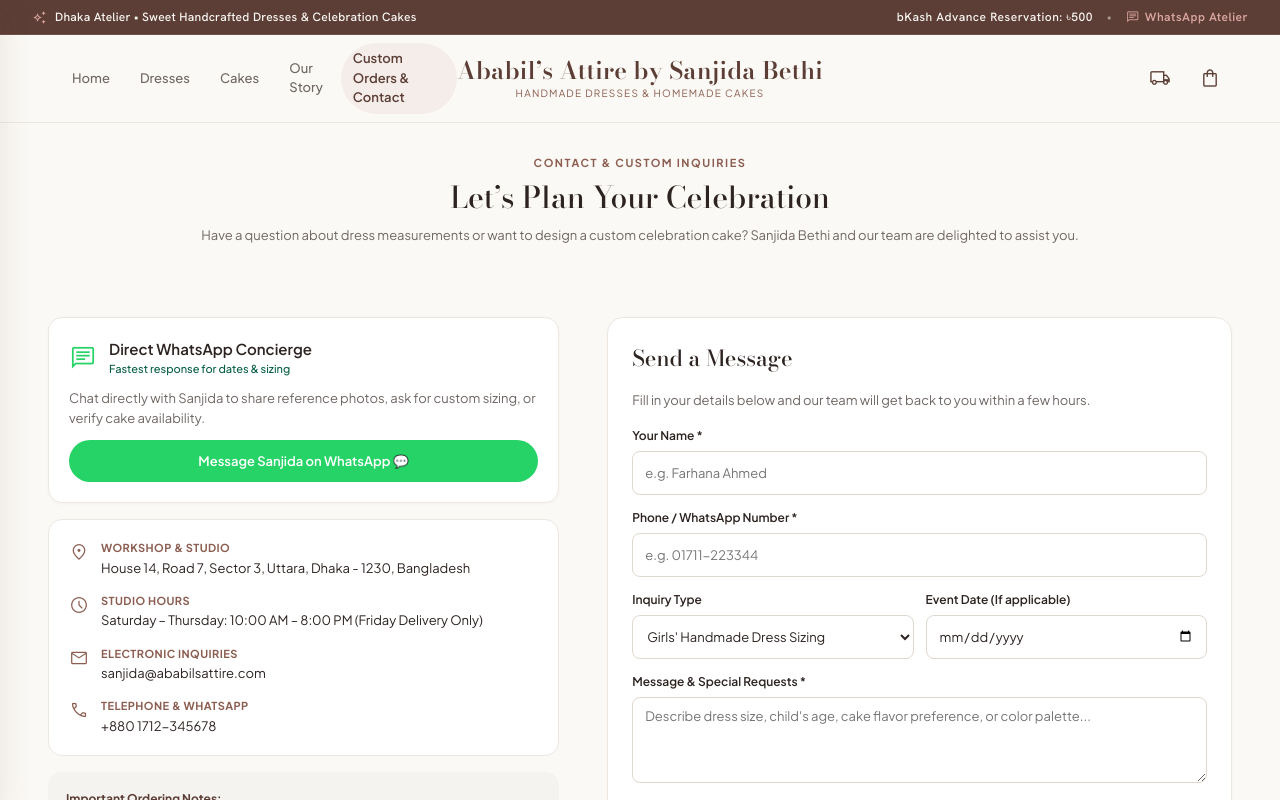
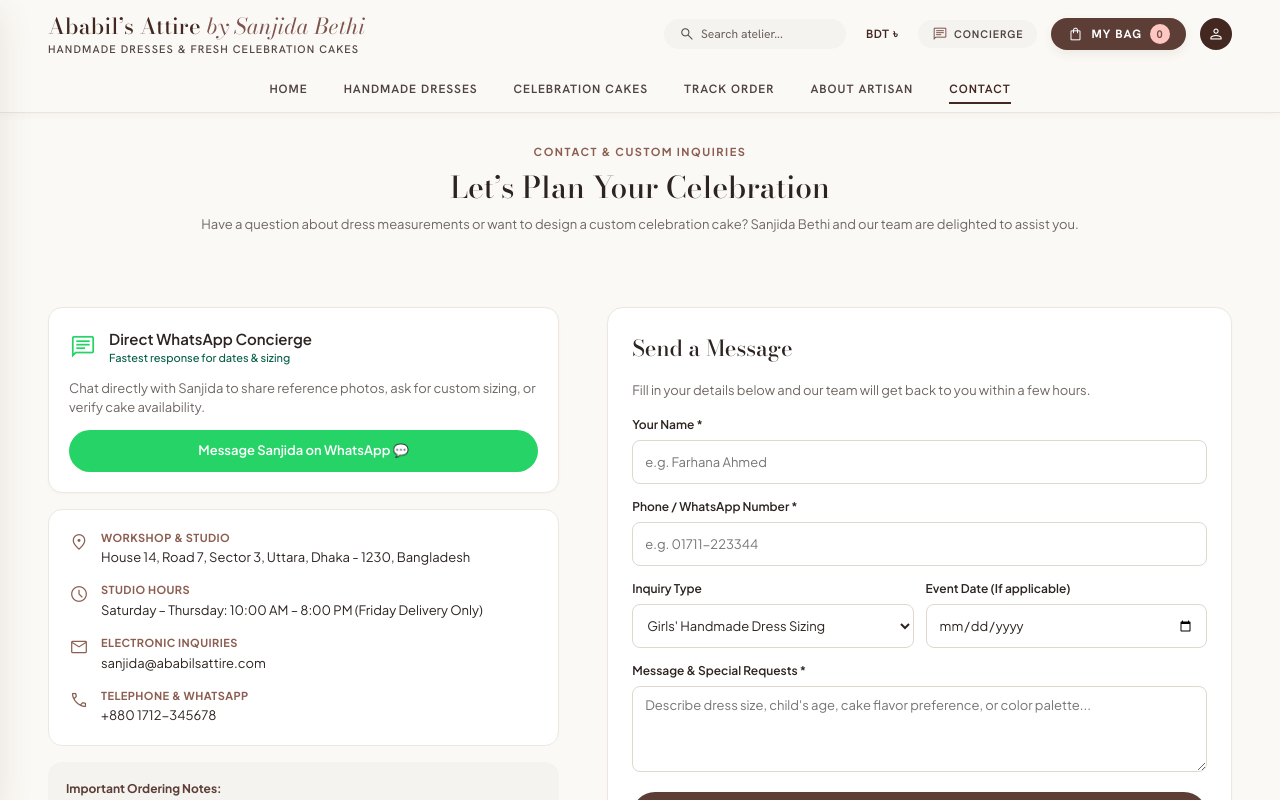
Before and after one commit to itzabd/E-Commerce-for-Ababils-attire, a React (Vite) app: page /contact in a window 1280 px wide. Shown: the top 800 px of the page. Built offline with nearby package versions, Linux system fonts and the light colour scheme; no server answers; a web font is replaced by a local one.

Commit message:
feat(desktop): implement exact Stitch 2-row header for desktop layout matching project 13092249108045248978 while protecting mobile UI

```diff
--- a/src/index.css
+++ b/src/index.css
@@ -176,7 +176,7 @@
   scrollbar-width: none;
 }
 
-@media (min-width: 768px) {
+@media (min-width: 960px) {
   .customer-mobile-menu-btn {
     display: none !important;
   }
@@ -278,63 +278,279 @@
    Editorial Haute-Couture Boutique Presentation
    ============================================================================== */
 
-/* 1. Announcement Ribbon (Desktop & Tablet) */
-.desktop-announcement-bar {
-  background-color: #5c3e36;
-  color: #fbf9f5;
-  font-family: 'Hanken Grotesk', 'Plus Jakarta Sans', sans-serif;
-  font-size: 12px;
-  letter-spacing: 0.04em;
-  padding: 8px 32px;
-  border-bottom: 1px solid rgba(255, 255, 255, 0.1);
+/* 1. Stitch Desktop 2-Row Header (Project 13092249108045248978 PC View) */
+.stitch-desktop-header {
+  display: none;
+  position: fixed;
+  top: 0;
+  left: 0;
+  right: 0;
+  z-index: 50;
+  background-color: rgba(251, 249, 245, 0.94);
+  backdrop-filter: blur(16px);
+  -webkit-backdrop-filter: blur(16px);
+  border-bottom: 1px solid rgba(223, 216, 206, 0.6);
+  box-shadow: 0 1px 8px rgba(92, 62, 54, 0.06);
+}
+
+.stitch-desktop-header-inner {
+  height: 112px;
+  max-width: 1280px;
+  margin: 0 auto;
+  padding: 12px 3rem 8px 3rem;
+  display: flex;
+  flex-direction: column;
+  justify-content: space-between;
+}
+
+.stitch-desktop-header-top-row {
+  display: flex;
+  align-items: center;
+  justify-content: space-between;
   width: 100%;
 }
 
-.desktop-announcement-inner {
-  max-width: 1360px;
-  margin: 0 auto;
+.stitch-desktop-brand-wrapper {
+  display: flex;
+  flex-direction: column;
+  text-align: left;
+}
+
+.stitch-desktop-brand-link {
+  text-decoration: none;
+  display: flex;
+  flex-direction: column;
+  text-align: left;
+}
+
+.stitch-desktop-brand-title {
+  font-family: 'Bodoni Moda', Georgia, serif;
+  font-size: 22px;
+  line-height: 28px;
+  font-weight: 500;
+  letter-spacing: 0.01em;
+  color: #432821;
+}
+
+.stitch-desktop-brand-author {
+  font-family: 'Bodoni Moda', Georgia, serif;
+  font-style: italic;
+  font-weight: 400;
+  color: #7e544f;
+}
+
+.stitch-desktop-brand-subtitle {
+  font-family: 'Hanken Grotesk', 'Plus Jakarta Sans', sans-serif;
+  font-size: 11px;
+  line-height: 14px;
+  text-transform: uppercase;
+  letter-spacing: 0.1em;
+  font-weight: 500;
+  color: #504441;
+  margin-top: 2px;
+}
+
+.stitch-desktop-header-actions {
   display: flex;
   align-items: center;
-  justify-content: space-between;
-  gap: 16px;
+  gap: 14px;
 }
 
-.announcement-left {
+.stitch-desktop-search-pill {
+  display: flex;
+  align-items: center;
+  background-color: #f5f3ef;
+  padding: 6px 14px;
+  border-radius: 9999px;
+  color: #504441;
+  border: 1px solid transparent;
+  transition: all 0.2s ease;
+}
+
+.stitch-desktop-search-pill:focus-within {
+  background-color: #ffffff;
+  border-color: rgba(126, 84, 79, 0.4);
+  box-shadow: 0 2px 8px rgba(92, 62, 54, 0.06);
+}
+
+.stitch-desktop-search-icon {
+  font-size: 16px;
+  color: #504441;
+  margin-right: 6px;
+}
+
+.stitch-desktop-search-input {
+  background: transparent;
+  border: none;
+  outline: none;
+  font-family: 'Hanken Grotesk', 'Plus Jakarta Sans', sans-serif;
+  font-size: 12px;
+  color: #504441;
+  width: 130px;
+}
+
+.stitch-desktop-search-input::placeholder {
+  color: #504441;
+  opacity: 0.85;
+}
+
+.stitch-desktop-currency {
+  font-family: 'Hanken Grotesk', 'Plus Jakarta Sans', sans-serif;
+  font-size: 12px;
+  font-weight: 600;
+  color: #432821;
+  padding: 4px 6px;
+  letter-spacing: 0.04em;
+  user-select: none;
+}
+
+.stitch-desktop-concierge-pill {
+  display: flex;
+  align-items: center;
+  gap: 6px;
+  background-color: #f5f3ef;
+  padding: 6px 14px;
+  border-radius: 9999px;
+  font-family: 'Hanken Grotesk', 'Plus Jakarta Sans', sans-serif;
+  font-size: 11px;
+  font-weight: 600;
+  text-transform: uppercase;
+  letter-spacing: 0.08em;
+  color: #504441;
+  text-decoration: none;
+  transition: all 0.15s ease;
+}
+
+.stitch-desktop-concierge-pill:hover {
+  background-color: #eae7e1;
+  color: #432821;
+}
+
+.stitch-desktop-concierge-icon {
+  font-size: 16px;
+  color: #7e544f;
+}
+
+.stitch-desktop-bag-pill {
   display: flex;
   align-items: center;
   gap: 8px;
-  font-weight: 500;
-  letter-spacing: 0.02em;
+  background-color: #5c3e36;
+  padding: 6px 16px;
+  border-radius: 9999px;
+  font-family: 'Hanken Grotesk', 'Plus Jakarta Sans', sans-serif;
+  font-size: 12px;
+  font-weight: 700;
+  text-transform: uppercase;
+  letter-spacing: 0.08em;
+  color: #ffffff;
+  text-decoration: none;
+  box-shadow: 0 4px 12px -2px rgba(92, 62, 54, 0.12);
+  transition: background-color 0.15s ease;
 }
 
-.announcement-right {
-  display: flex;
-  align-items: center;
-  gap: 14px;
-  font-weight: 500;
+.stitch-desktop-bag-pill:hover {
+  background-color: #432821;
 }
 
-.announcement-divider {
-  opacity: 0.5;
-}
-
-.announcement-whatsapp-link {
-  display: inline-flex;
-  align-items: center;
-  gap: 5px;
-  color: #d9a59f;
-  text-decoration: none;
-  font-weight: 600;
-  transition: color 0.15s ease;
-}
-
-.announcement-whatsapp-link:hover {
+.stitch-desktop-bag-icon {
+  font-size: 16px;
   color: #ffffff;
 }
 
-@media (max-width: 767px) {
-  .desktop-announcement-bar {
+.stitch-desktop-bag-text {
+  color: #ffffff;
+}
+
+.stitch-desktop-bag-count {
+  width: 20px;
+  height: 20px;
+  border-radius: 50%;
+  background-color: #ffc7c1;
+  color: #7a514c;
+  font-size: 11px;
+  font-weight: 700;
+  display: flex;
+  align-items: center;
+  justify-content: center;
+}
+
+.stitch-desktop-user-btn {
+  width: 32px;
+  height: 32px;
+  border-radius: 50%;
+  background-color: #432821;
+  display: flex;
+  align-items: center;
+  justify-content: center;
+  color: #ffffff;
+  text-decoration: none;
+  transition: opacity 0.15s ease;
+}
+
+.stitch-desktop-user-btn:hover {
+  opacity: 0.9;
+}
+
+.stitch-desktop-user-icon {
+  font-size: 18px;
+  color: #ffffff;
+}
+
+/* Row 2: Centered Nav */
+.stitch-desktop-nav-row {
+  display: flex;
+  align-items: center;
+  justify-content: center;
+  gap: 36px;
+  padding-top: 4px;
+}
+
+.stitch-desktop-nav-link {
+  font-family: 'Hanken Grotesk', 'Plus Jakarta Sans', sans-serif;
+  font-size: 12px;
+  font-weight: 600;
+  text-transform: uppercase;
+  letter-spacing: 0.08em;
+  color: #504441;
+  text-decoration: none;
+  padding-bottom: 4px;
+  border-bottom: 2px solid transparent;
+  transition: color 0.15s ease, border-color 0.15s ease;
+}
+
+.stitch-desktop-nav-link:hover {
+  color: #1b1c1a;
+}
+
+.stitch-desktop-nav-link.active {
+  color: #432821 !important;
+  font-weight: 600 !important;
+  border-bottom: 2px solid #432821 !important;
+}
+
+/* Visibility Control */
+@media (min-width: 960px) {
+  .stitch-desktop-header {
+    display: block !important;
+  }
+  .stitch-mobile-header {
     display: none !important;
+  }
+  .customer-main-content {
+    padding-top: 112px !important;
+  }
+}
+
+@media (max-width: 959px) {
+  .stitch-desktop-header {
+    display: none !important;
+  }
+  .stitch-mobile-header {
+    display: block !important;
+  }
+  .customer-main-content {
+    padding-top: 0 !important;
   }
 }
 
--- a/src/layouts/CustomerLayout.tsx
+++ b/src/layouts/CustomerLayout.tsx
@@ -20,6 +20,7 @@
   const { isAdmin } = useAuth();
   const { itemCount, isBagBouncing } = useCart();
   const navigate = useNavigate();
+  const [desktopSearch, setDesktopSearch] = useState('');
 
   useEffect(() => {
     settingsService.getSettings().then((s) => {
@@ -94,6 +95,9 @@
   // Determine clean brand title and subtitle without duplicating "by Sanjida Bethi"
   const rawStoreName = (storeSettings?.store_name || "Ababil’s Attire by Sanjida Bethi").trim();
   const hasAuthorInName = /by\s+Sanjida\s+Bethi/i.test(rawStoreName);
+  const mainBrandName = hasAuthorInName
+    ? rawStoreName.replace(/by\s+Sanjida\s+Bethi/i, '').trim()
+    : rawStoreName;
   const headerSubtitleText = hasAuthorInName
     ? "Handmade Dresses & Homemade Cakes"
     : "Handmade Dresses & Homemade Cakes • by Sanjida Bethi";
@@ -132,39 +136,151 @@
         </div>
       )}
 
-      {/* Editorial Announcement Ribbon (Desktop POV) */}
-      <div className="desktop-announcement-bar">
-        <div className="desktop-announcement-inner">
-          <div className="announcement-left">
-            <span className="material-symbols-outlined" style={{ fontSize: '15px', color: '#d9a59f' }}>
-              auto_awesome
+      {/* ================================================================= */}
+      {/* 1A. STITCH DESKTOP 2-ROW HEADER (Visible >= 960px)                */}
+      {/* Faithfully implements Stitch Project 13092249108045248978 PC View */}
+      {/* ================================================================= */}
+      <header className="stitch-desktop-header">
+        <div className="stitch-desktop-header-inner">
+          {/* Row 1: Brand & Atelier Action Cluster */}
+          <div className="stitch-desktop-header-top-row">
+            <div className="stitch-desktop-brand-wrapper">
+              <Link to="/" className="stitch-desktop-brand-link">
+                <span className="stitch-desktop-brand-title">
+                  {mainBrandName || "Ababil’s Attire"}{' '}
+                  <span className="stitch-desktop-brand-author">by Sanjida Bethi</span>
                 </span>
-            <span>Dhaka Atelier • Sweet Handcrafted Dresses & Celebration Cakes</span>
+                <span className="stitch-desktop-brand-subtitle">
+                  HANDMADE DRESSES &amp; FRESH CELEBRATION CAKES
+                </span>
+              </Link>
             </div>
-          <div className="announcement-right">
-            <span>bKash Advance Reservation: ৳{storeSettings?.minimum_advance_amount || 500}</span>
-            <span className="announcement-divider">•</span>
+
+            <div className="stitch-desktop-header-actions">
+              {/* Search Atelier Pill */}
+              <div className="stitch-desktop-search-pill">
+                <span className="material-symbols-outlined stitch-desktop-search-icon">search</span>
+                <input
+                  type="text"
+                  placeholder="Search atelier..."
+                  value={desktopSearch}
+                  onChange={(e) => setDesktopSearch(e.target.value)}
+                  onKeyDown={(e) => {
+                    if (e.key === 'Enter') {
+                      const q = desktopSearch.trim();
+                      navigate(q ? `/dresses?search=${encodeURIComponent(q)}` : '/dresses');
+                    }
+                  }}
+                  className="stitch-desktop-search-input"
+                  aria-label="Search atelier"
+                />
+              </div>
+
+              {/* Currency */}
+              <div className="stitch-desktop-currency">
+                <span>BDT ৳</span>
+              </div>
+
+              {/* WhatsApp Concierge */}
               <a
                 href={getStudioWhatsAppUrl('Assalamu Alaikum Sanjida Apu, I would like to inquire about an order.')}
                 target="_blank"
                 rel="noopener noreferrer"
-              className="announcement-whatsapp-link"
+                className="stitch-desktop-concierge-pill"
+                title="Chat with Atelier Concierge"
               >
-              <span className="material-symbols-outlined" style={{ fontSize: '14px' }}>
-                chat
+                <span className="material-symbols-outlined stitch-desktop-concierge-icon">chat</span>
+                <span>CONCIERGE</span>
+              </a>
+
+              {/* My Bag */}
+              <Link
+                to="/bag"
+                className={`stitch-desktop-bag-pill ${isBagBouncing ? 'bag-bounce-active' : ''}`}
+                title={`Shopping Bag (${itemCount} items)`}
+              >
+                <span className="material-symbols-outlined stitch-desktop-bag-icon">shopping_bag</span>
+                <span className="stitch-desktop-bag-text">MY BAG</span>
+                <span className="stitch-desktop-bag-count">{itemCount}</span>
+              </Link>
+
+              {/* User / Admin Access */}
+              <Link
+                to={isAdmin ? "/admin" : "/admin/login"}
+                className="stitch-desktop-user-btn"
+                title={isAdmin ? "Studio Admin Suite" : "Atelier Access"}
+                onClick={() => {
+                  handleSecretTap();
+                }}
+              >
+                <span className="material-symbols-outlined stitch-desktop-user-icon">
+                  {isAdmin ? 'shield_person' : 'person'}
                 </span>
-              <span>WhatsApp Atelier</span>
-            </a>
-          </div>
+              </Link>
             </div>
           </div>
 
+          {/* Row 2: Centered Horizontal Nav */}
+          <nav className="stitch-desktop-nav-row" aria-label="Desktop Navigation">
+            <NavLink
+              to="/"
+              end
+              className={({ isActive }) =>
+                `stitch-desktop-nav-link ${isActive ? 'active' : ''}`
+              }
+            >
+              HOME
+            </NavLink>
+            <NavLink
+              to="/dresses"
+              className={({ isActive }) =>
+                `stitch-desktop-nav-link ${isActive ? 'active' : ''}`
+              }
+            >
+              HANDMADE DRESSES
+            </NavLink>
+            <NavLink
+              to="/cakes"
+              className={({ isActive }) =>
+                `stitch-desktop-nav-link ${isActive ? 'active' : ''}`
+              }
+            >
+              CELEBRATION CAKES
+            </NavLink>
+            <NavLink
+              to="/track-order"
+              className={({ isActive }) =>
+                `stitch-desktop-nav-link ${isActive ? 'active' : ''}`
+              }
+            >
+              TRACK ORDER
+            </NavLink>
+            <NavLink
+              to="/about"
+              className={({ isActive }) =>
+                `stitch-desktop-nav-link ${isActive ? 'active' : ''}`
+              }
+            >
+              ABOUT ARTISAN
+            </NavLink>
+            <NavLink
+              to="/contact"
+              className={({ isActive }) =>
+                `stitch-desktop-nav-link ${isActive ? 'active' : ''}`
+              }
+            >
+              CONTACT
+            </NavLink>
+          </nav>
+        </div>
+      </header>
+
       {/* ================================================================= */}
-      {/* 1. STICKY BOUTIQUE HEADER (TopAppBar Anchor Component)            */}
+      {/* 1B. PROTECTED MOBILE HEADER (Visible < 960px)                     */}
       {/* ================================================================= */}
-      <header style={styles.header}>
+      <header style={styles.header} className="stitch-mobile-header">
         <div style={styles.headerInner} className="customer-header-inner">
-          {/* Left: Mobile Drawer Toggle & Desktop Nav */}
+          {/* Left: Mobile Drawer Toggle */}
           <div style={styles.leftGroup}>
             <button
               type="button"
@@ -178,41 +294,6 @@
                 menu
               </span>
             </button>
-
-            {/* Desktop Navigation Links */}
-            <nav style={styles.desktopNav} className="customer-desktop-nav" aria-label="Main Navigation">
-              <NavLink
-                to="/"
-                end
-                style={({ isActive }) => (isActive ? styles.desktopNavLinkActive : styles.desktopNavLink)}
-              >
-                Home
-              </NavLink>
-              <NavLink
-                to="/dresses"
-                style={({ isActive }) => (isActive ? styles.desktopNavLinkActive : styles.desktopNavLink)}
-              >
-                Dresses
-              </NavLink>
-              <NavLink
-                to="/cakes"
-                style={({ isActive }) => (isActive ? styles.desktopNavLinkActive : styles.desktopNavLink)}
-              >
-                Cakes
-              </NavLink>
-              <NavLink
-                to="/about"
-                style={({ isActive }) => (isActive ? styles.desktopNavLinkActive : styles.desktopNavLink)}
-              >
-                Our Story
-              </NavLink>
-              <NavLink
-                to="/contact"
-                style={({ isActive }) => (isActive ? styles.desktopNavLinkActive : styles.desktopNavLink)}
-              >
-                Custom Orders & Contact
-              </NavLink>
-            </nav>
           </div>
 
           {/* Center: Brand Identity (Mathematically centered across viewports) */}
--- a/src/pages/customer/DressesPage.tsx
+++ b/src/pages/customer/DressesPage.tsx
@@ -4,7 +4,7 @@
  */
 
 import React, { useEffect, useMemo, useState } from 'react';
-import { Link } from 'react-router-dom';
+import { Link, useSearchParams } from 'react-router-dom';
 import { productsService } from '../../services/products.service';
 import type { ProductWithDetails } from '../../types';
 import { DressCard } from '../../components/customer/DressCard';
@@ -13,14 +13,22 @@
 type SortOption = 'popular' | 'price_low' | 'price_high' | 'newest';
 
 export const DressesPage: React.FC = () => {
+  const [searchParams] = useSearchParams();
+  const queryParam = searchParams.get('search') || searchParams.get('q') || '';
   const [products, setProducts] = useState<ProductWithDetails[]>([]);
   const [loading, setLoading] = useState(true);
   const [error, setError] = useState<string | null>(null);
 
   // Search & Filter state
-  const [searchTerm, setSearchTerm] = useState('');
+  const [searchTerm, setSearchTerm] = useState(queryParam);
   const [activeTab, setActiveTab] = useState<FilterTab>('all');
   const [sortBy, setSortBy] = useState<SortOption>('popular');
+
+  useEffect(() => {
+    if (queryParam) {
+      setSearchTerm(queryParam);
+    }
+  }, [queryParam]);
 
   const fetchDresses = async () => {
     try {
```
Lines whose indentation alone changed are shown as unchanged.
